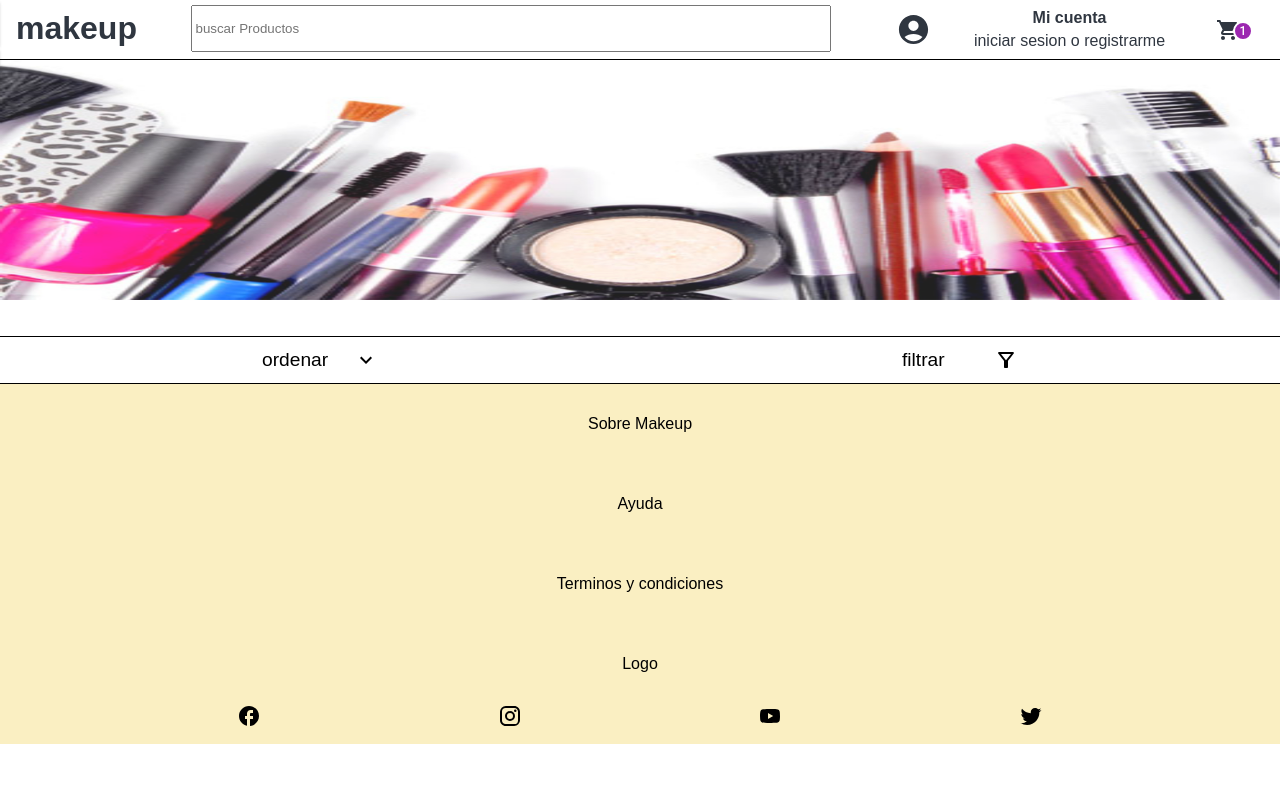
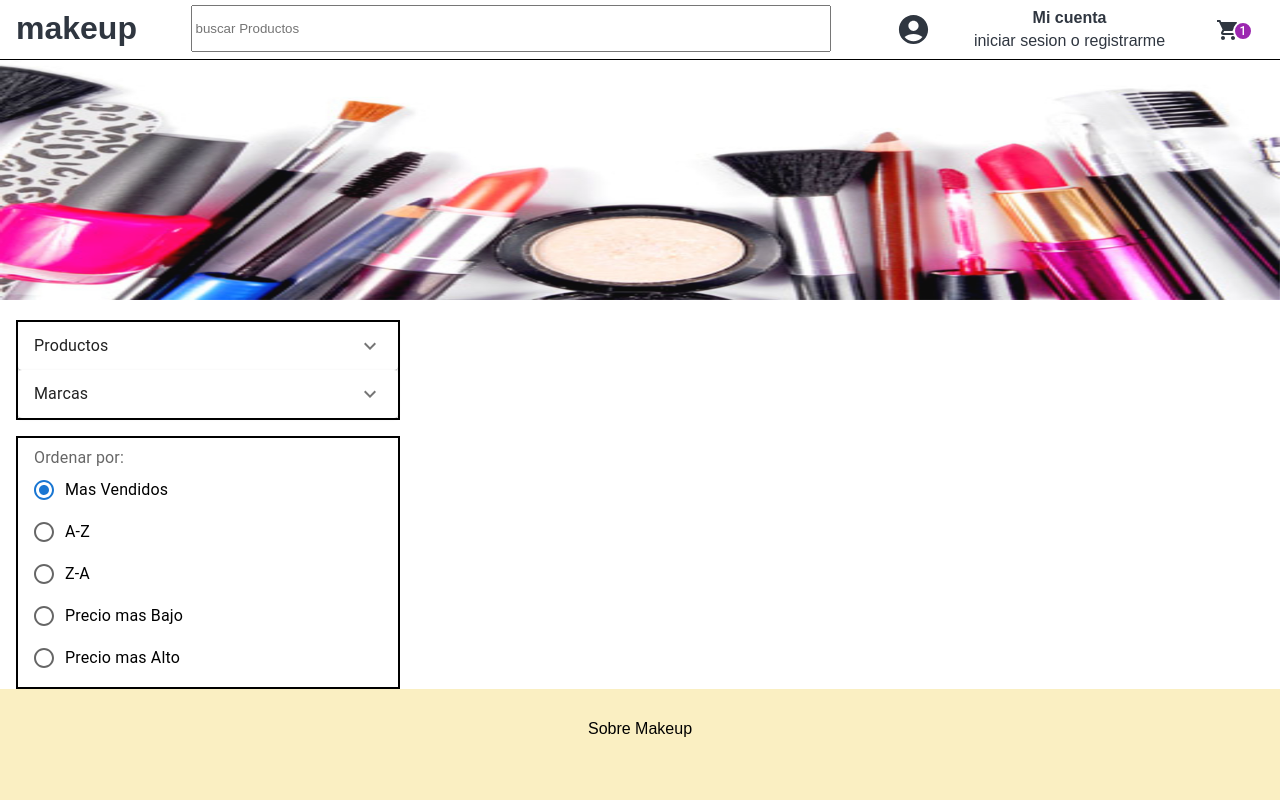
Before and after one commit to Hunteando/ecommerce-s1-g8, a React (Vite) app in the folder frontend/: page / in a window 1280 px wide. Shown: the top 800 px of the page. Built offline with nearby package versions, Linux system fonts and the light colour scheme.

Commit message:
responsive filter and order

```diff
--- a/frontend/src/components/Header/Header.jsx
+++ b/frontend/src/components/Header/Header.jsx
@@ -5,8 +5,6 @@ import AccountCircleIcon from '@mui/icons-material/AccountCircle';
 
 // eslint-disable-next-line react/prop-types
 export function Header({ showSearch, search }) {
-	console.log(showSearch);
-	console.log(search);
 	return (
 		<header className={style.header}>
 			{/* <button
--- a/frontend/src/pages/Home/Home.jsx
+++ b/frontend/src/pages/Home/Home.jsx
@@ -20,6 +20,7 @@ export function Home() {
 	// 	pepe();
 	// }, []);
 	// console.log('aca', product);
+
 	const images = ['1.jpg', '2.jpg', '3.jpg', '4.jpg'];
 	const [search, setSearch] = useState(false);
 	const showSearch = () => {
--- a/frontend/src/pages/Home/components/Filter/Filter.module.css
+++ b/frontend/src/pages/Home/components/Filter/Filter.module.css
@@ -6,3 +6,12 @@
 	transform: translate(-100%, 0);
 	transition: transform 0.3s ease;
 }
+@media screen and (min-width: 1200px) {
+	.container_filter {
+		position: static;
+		transform: translate(0, 0);
+		width: 30vw;
+		border: 2px solid;
+		margin: 1rem 0 0 1rem;
+	}
+}
--- a/frontend/src/pages/Home/components/Organize/Organize.module.css
+++ b/frontend/src/pages/Home/components/Organize/Organize.module.css
@@ -10,3 +10,13 @@
 	border-top: solid 5px black;
 	padding: 0.5rem 1rem;
 }
+
+@media screen and (min-width: 1200px) {
+	.container_order {
+		position: static;
+		transform: translate(0, 0);
+		width: 30vw;
+		border: 2px solid;
+		margin: 1rem 0 0 1rem;
+	}
+}
--- a/frontend/src/pages/Home/components/SideBar/SideBar.jsx
+++ b/frontend/src/pages/Home/components/SideBar/SideBar.jsx
@@ -9,7 +9,6 @@ export function SideBar() {
 		organize.classList.toggle('is-active-order');
 	};
 	const showFilter = () => {
-		console.log('chau');
 		const filter = document.querySelector('.filter');
 		filter.classList.toggle('is-active-filter');
 	};
--- a/frontend/src/pages/Home/components/SideBar/SideBar.module.css
+++ b/frontend/src/pages/Home/components/SideBar/SideBar.module.css
@@ -17,3 +17,8 @@
 	align-items: center;
 	font-size: 1.2rem;
 }
+@media screen and (min-width: 1200px) {
+	.container {
+		display: none;
+	}
+}
```
